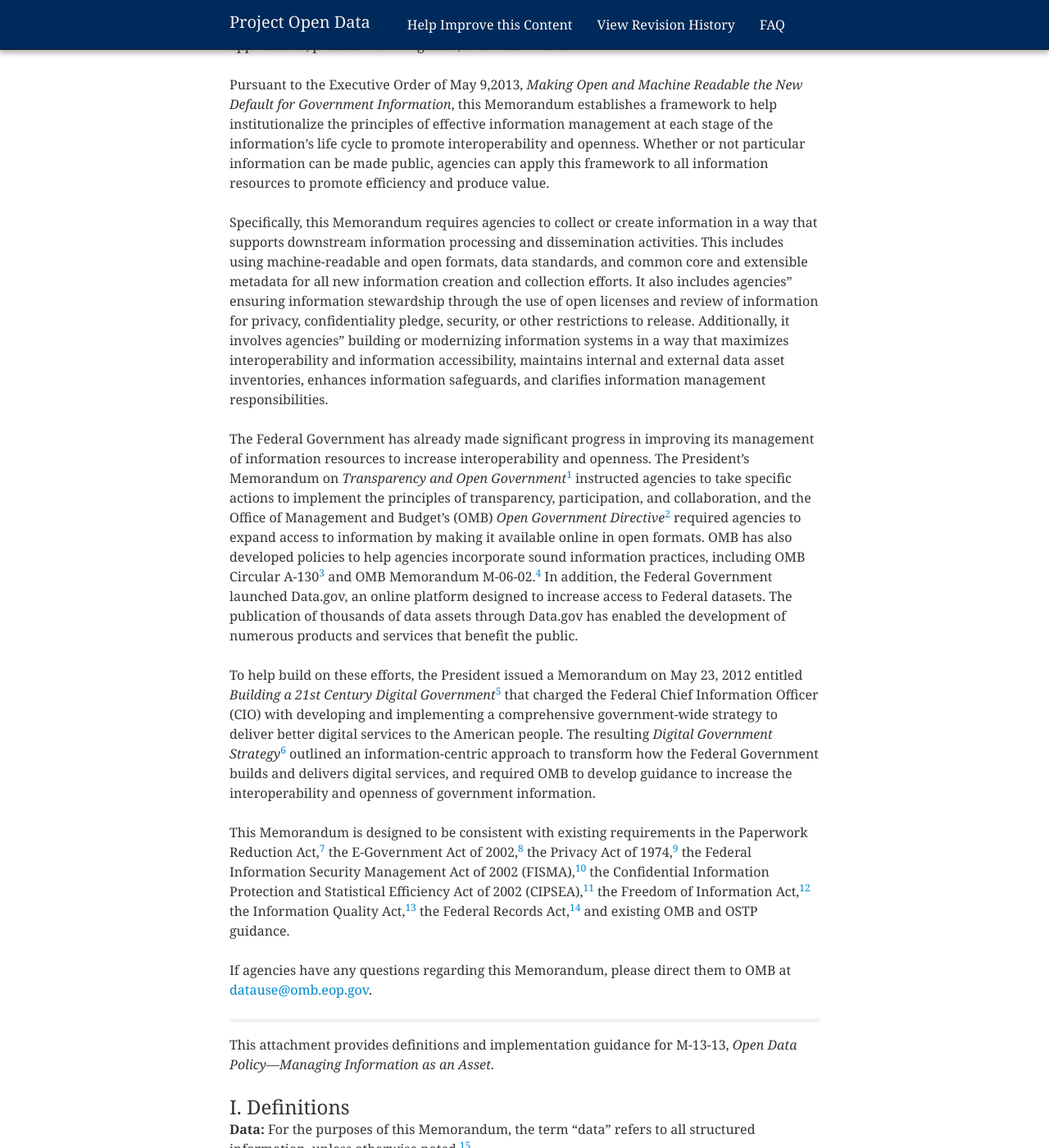
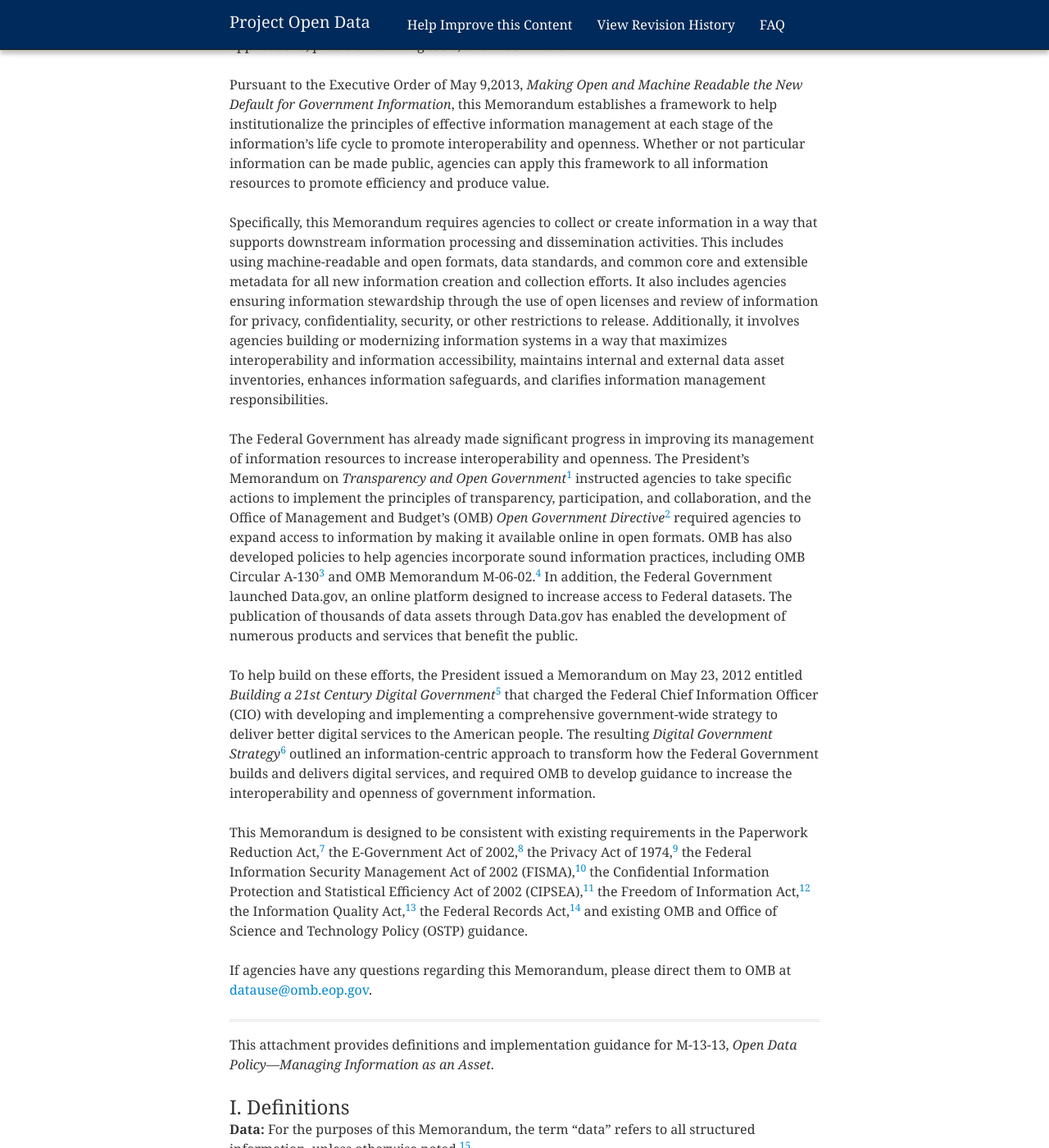
Before and after one commit to gbinal/p-o-d.github.com, a Jekyll site: the page built from policy-memo.md, in a window 1280 px wide and 1400 px high, scrolled down 1664 px. Shown: the whole window at 82% size. Built offline with Jekyll 4.4.1, drawn with Linux system fonts in a browser that asks for light colours; nearby versions of some CDN libraries; some of the changed text lies outside the part shown.

Commit message:
Update policy-memo.md
updates from tech edit

```diff
--- a/policy-memo.md
+++ b/policy-memo.md
@@ -28,13 +28,13 @@ Making information resources accessible, discoverable, and usable by the public
 
 Pursuant to the Executive Order of May 9,2013, *Making Open and Machine Readable the New Default for Government Information*, this Memorandum establishes a framework to help institutionalize the principles of effective information management at each stage of the information's life cycle to promote interoperability and openness. Whether or not particular information can be made public, agencies can apply this framework to all information resources to promote efficiency and produce value.
 
-Specifically, this Memorandum requires agencies to collect or create information in a way that supports downstream information processing and dissemination activities. This includes using machine-readable and open formats, data standards, and common core and extensible metadata for all new information creation and collection efforts. It also includes agencies" ensuring information stewardship through the use of open licenses and review of information for privacy, confidentiality pledge, security, or other restrictions to release. Additionally, it involves agencies" building or modernizing information systems in a way that maximizes interoperability and information accessibility, maintains internal and external data asset inventories, enhances information safeguards, and clarifies information management responsibilities.
+Specifically, this Memorandum requires agencies to collect or create information in a way that supports downstream information processing and dissemination activities. This includes using machine-readable and open formats, data standards, and common core and extensible metadata for all new information creation and collection efforts. It also includes agencies ensuring information stewardship through the use of open licenses and review of information for privacy, confidentiality, security, or other restrictions to release. Additionally, it involves agencies building or modernizing information systems in a way that maximizes interoperability and information accessibility, maintains internal and external data asset inventories, enhances information safeguards, and clarifies information management responsibilities.
 
 The Federal Government has already made significant progress in improving its management of information resources to increase interoperability and openness. The President's Memorandum on *Transparency and Open Government*[^1] instructed agencies to take specific actions to implement the principles of transparency, participation, and collaboration, and the Office of Management and Budget's (OMB) *Open Government Directive*[^2] required agencies to expand access to information by making it available online in open formats. OMB has also developed policies to help agencies incorporate sound information practices, including OMB Circular A-130[^3] and OMB Memorandum M-06-02.[^4] In addition, the Federal Government launched Data.gov, an online platform designed to increase access to Federal datasets. The publication of thousands of data assets through Data.gov has enabled the development of numerous products and services that benefit the public.
 
 To help build on these efforts, the President issued a Memorandum on May 23, 2012 entitled *Building a 21st Century Digital Government*[^5] that charged the Federal Chief Information Officer (CIO) with developing and implementing a comprehensive government-wide strategy to deliver better digital services to the American people. The resulting *Digital Government Strategy*[^6] outlined an information-centric approach to transform how the Federal Government builds and delivers digital services, and required OMB to develop guidance to increase the interoperability and openness of government information.
 
-This Memorandum is designed to be consistent with existing requirements in the Paperwork Reduction Act,[^7] the E-Government Act of 2002,[^8] the Privacy Act of 1974,[^9] the Federal Information Security Management Act of 2002 (FISMA),[^10] the Confidential Information Protection and Statistical Efficiency Act of 2002 (CIPSEA),[^11] the Freedom of Information Act,[^12] the Information Quality Act,[^13] the Federal Records Act,[^14] and existing OMB and OSTP guidance.
+This Memorandum is designed to be consistent with existing requirements in the Paperwork Reduction Act,[^7] the E-Government Act of 2002,[^8] the Privacy Act of 1974,[^9] the Federal Information Security Management Act of 2002 (FISMA),[^10] the Confidential Information Protection and Statistical Efficiency Act of 2002 (CIPSEA),[^11] the Freedom of Information Act,[^12] the Information Quality Act,[^13] the Federal Records Act,[^14] and existing OMB and Office of Science and Technology Policy (OSTP) guidance.
 
 If agencies have any questions regarding this Memorandum, please direct them to OMB at [datause@omb.eop.gov](datause@omb.eop.gov).
 
@@ -84,7 +84,7 @@ The requirements in part III, sections 1 and 2 of this Memorandum apply to all n
 
 ### III. Policy Requirements
 
-Agencies' management of information resources must begin at the earliest stages of the planning process, well before information is collected or created. Early strategic planning will allow the Federal Government to design systems and develop processes that unlock the full value of the information, and provide a foundation from which agencies can continue to manage information throughout its life cycle.
+Agencies management of information resources must begin at the earliest stages of the planning process, well before information is collected or created. Early strategic planning will allow the Federal Government to design systems and develop processes that unlock the full value of the information, and provide a foundation from which agencies can continue to manage information throughout its life cycle.
 
 Agencies shall take the following actions to improve the management of information resources throughout the information's life cycle and reinforce the government's presumption in favor of openness:
 
@@ -151,11 +151,11 @@ Agencies must ensure that roles and responsibilities are clearly designated for
 
 #### 4. Strengthen measures to ensure that privacy and confidentiality are fully protected and that data are properly secured
 
-Agencies must incorporate privacy analysis into each stage of the information's life cycle. In particular, agencies must review the information collected or created for valid restrictions to release to determine whether it can be made publicly available, consistent with the *Open Government Directive's* presumption in favor of openness, and to the extent permitted by law and subject to privacy, confidentiality pledge, security, trade secret, contractual, or other valid restrictions to release. If the agency determines that information should not be made publicly available on one of these grounds, the agency must document this determination in consultation with its Office of General Counsel or equivalent.
+Agencies must incorporate privacy analyses into each stage of the information's life cycle. In particular, agencies must review the information collected or created for valid restrictions to release to determine whether it can be made publicly available, consistent with the *Open Government Directive's* presumption in favor of openness, and to the extent permitted by law and subject to privacy, confidentiality pledge, security, trade secret, contractual, or other valid restrictions to release. If the agency determines that information should not be made publicly available on one of these grounds, the agency must document this determination in consultation with its Office of General Counsel or equivalent.
 
 As agencies consider whether or not information may be disclosed, they must also account for the "mosaic effect" of data aggregation. Agencies should note that the mosaic effect demands a risk-based analysis, often utilizing statistical methods whose parameters can change over time, depending on the nature of the information, the availability of other information, and the technology in place that could facilitate the process of identification. Because of the complexity of this analysis and the scope of data involved, agencies may choose to take advantage of entities in the Executive Branch that may have relevant expertise, including the staff of Data.gov. Ultimately, it is the responsibility of each agency to perform the necessary analysis and comply with all applicable laws, regulations, and policies. In some cases, this assessment may affect the amount, type, form, and detail of data released by agencies.
 
-As OMB has noted, "The individual's right to privacy must be protected in Federal Government information activities involving personal information.?[^27] As agencies consider security-related restrictions to release, they should focus on information confidentiality, integrity, and availability as part of the agency's overall risk management framework. They are required to incorporate NIST FIPS Publication 199 ?Standards for Security Categorization of Federal Information and Information Systems," which includes guidance and definitions for confidentiality, integrity, and availability.[^28] Agencies should also consult with the Controlled Unclassified Information (CUI) program to ensure compliance with CUI requirements,[^29] the National Strategy for Information Sharing and Safeguarding,[^30] and the best practices found in Project Open Data. In addition to complying with the Privacy Act of 1974, the E-Government Act of 2002, FISMA, and CIPSEA, agencies should implement information policies based upon Fair Information Practice Principles and NIST guidance on Security and Privacy Controls for Federal Information Systems and Organizations.[^31] For example, agencies must:
+As OMB has noted, "The individual's right to privacy must be protected in Federal Government information activities involving personal information.?[^27] As agencies consider security-related restrictions to release, they should focus on information confidentiality, integrity, and availability as part of the agency's overall risk management framework. They are required to incorporate the National Institute of Standards and Technology (NIST) Federal Information Processing Standard (FIPS) Publication 199 ?Standards for Security Categorization of Federal Information and Information Systems," which includes guidance and definitions for confidentiality, integrity, and availability.[^28] Agencies should also consult with the Controlled Unclassified Information (CUI) program to ensure compliance with CUI requirements,[^29] the National Strategy for Information Sharing and Safeguarding,[^30] and the best practices found in Project Open Data. In addition to complying with the Privacy Act of 1974, the E-Government Act of 2002, FISMA, and CIPSEA, agencies should implement information policies based upon Fair Information Practice Principles and NIST guidance on Security and Privacy Controls for Federal Information Systems and Organizations.[^31] For example, agencies must:
 
 1. Collect or create only that information necessary for the proper performance of agency functions and which has practical utility;[^32]
 
```
Also changed, not shown: other parts of policy-memo.md (+1 -1 lines).
